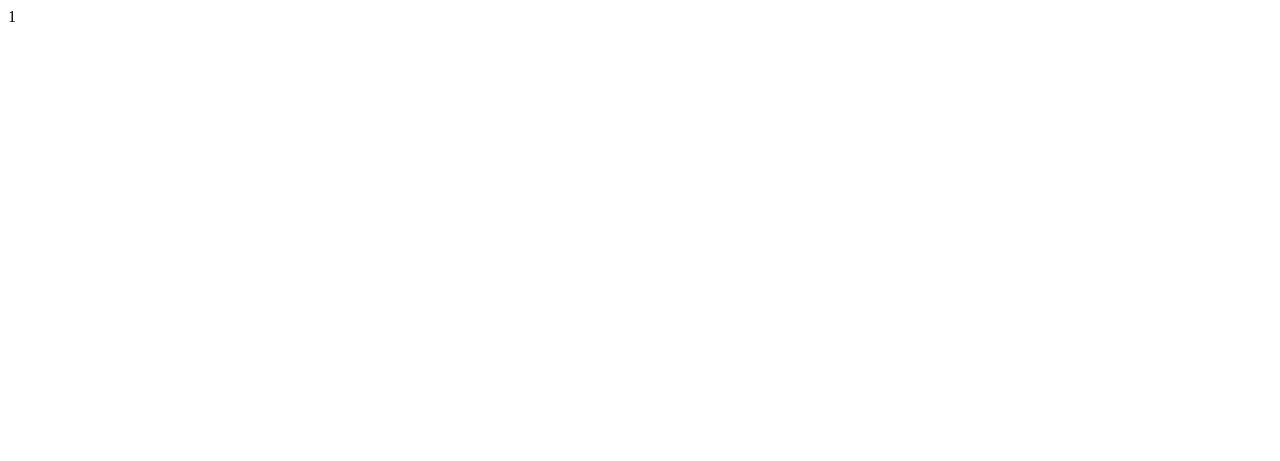
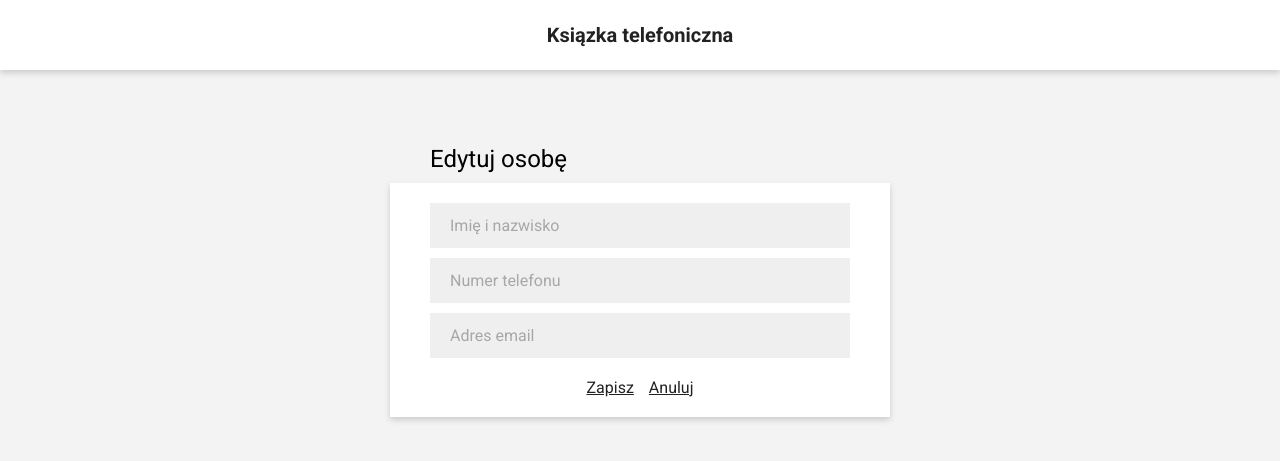
Before and after one commit to gstark0/phonebook-rectruitment-task, a Django app: page /phonebook/1/edit/ in a window 1280 px wide. Before the commit the part shown is almost empty. Shown: the top 461 px of the page. Run offline with Django 3.2, Linux system fonts and the light colour scheme.

Commit message:
Edit and add person templates

```diff
--- a/phonebookapp/static/css/main.css
+++ b/phonebookapp/static/css/main.css
@@ -52,10 +52,7 @@ html, body {
 .window {
     box-shadow: 0 3px 6px rgba(0, 0, 0, .16);
     width: 100%;
-}
-
-#contacts-container {
-
+    background-color: white;
 }
 
 ::placeholder { /* Chrome, Firefox, Opera, Safari 10.1+ */
@@ -130,3 +127,42 @@ html, body {
     pointer-events: none;
     cursor: default;
 }
+
+/* ------ Edit/Add person ------ */
+#edit-container {
+    padding: 20px 40px;
+    width: calc(100% - 80px);
+    display: flex;
+    flex-direction: column;
+}
+
+#edit-container input {
+    width: calc(100% - 40px);
+    height: 45px;
+    background-color: #EFEFEF;
+    border: none;
+    font-size: 16px;
+    padding: 0 20px;
+    outline: none;
+}
+
+#edit-container input + input {
+    margin-top: 10px;
+}
+
+.edit-btns {
+    display: flex;
+    width: 100%;
+    justify-content: center;
+    align-items: center;
+    margin-top: 20px;
+}
+
+.edit-btns a {
+    color: #222;
+    font-size: 16px;
+}
+
+.edit-btns a + a {
+    margin-left: 15px;
+}
--- /dev/null
+++ b/phonebookapp/templates/phonebookapp/edit.html
@@ -0,0 +1,35 @@
+{% load static %}
+<!DOCTYPE html>
+<html lang="pl">
+<head>
+    <meta charset="UTF-8">
+    <meta name="viewport" content="width=device-width, initial-scale=1.0">
+    <meta http-equiv="X-UA-Compatible" content="ie=edge">
+    <title>Ksiązka telefoniczna</title>
+
+    <link href="https://fonts.googleapis.com/css?family=Roboto:400,700&display=swap" rel="stylesheet">
+    <link rel="stylesheet" href="{% static 'css/main.css' %}">
+</head>
+<body>
+    <div id="navbar">
+        <a id="logo" href="#">Ksiązka telefoniczna</a>
+    </div>
+
+    <div class="container">
+        <div class="wrapper">
+            <div class="container-titlebar">
+                <div class="container-title">Edytuj osobę</div>
+            </div>
+            <div class="window" id="edit-container">
+                <input type="text" name="person" id="person" placeholder="Imię i nazwisko">
+                <input type="text" name="phone" id="phone" placeholder="Numer telefonu">
+                <input type="text" name="email" id="email" placeholder="Adres email">
+                <div class="edit-btns">
+                    <a href="#">Zapisz</a>
+                    <a href="#">Anuluj</a>
+                </div>
+            </div>
+        </div>
+    </div>
+</body>
+</html>
--- a/phonebookapp/urls.py
+++ b/phonebookapp/urls.py
@@ -5,5 +5,6 @@ from . import views
 urlpatterns = [
     path('', views.index, name='index'),
     path('<int:person_id>/edit/', views.editPerson, name='edit'),
+    path('<int:person_id>/add/', views.addPerson, name='add'),
     path('<int:person_id>/delete/', views.deletePerson, name='edit')
 ]
--- a/phonebookapp/views.py
+++ b/phonebookapp/views.py
@@ -6,8 +6,11 @@ from django.template import loader
 def index(request):
     return render(request, 'phonebookapp/index.html')
 
+def addPerson(request, person_id):
+    return render(request, 'phonebookapp/add.html')
+
 def editPerson(request, person_id):
-    return HttpResponse(person_id)
+    return render(request, 'phonebookapp/edit.html')
 
 def deletePerson(request, person_id):
     return HttpResponse(person_id)
```
Also changed, not shown: phonebookapp/templates/phonebookapp/add.html (added, +35 -0 lines).
